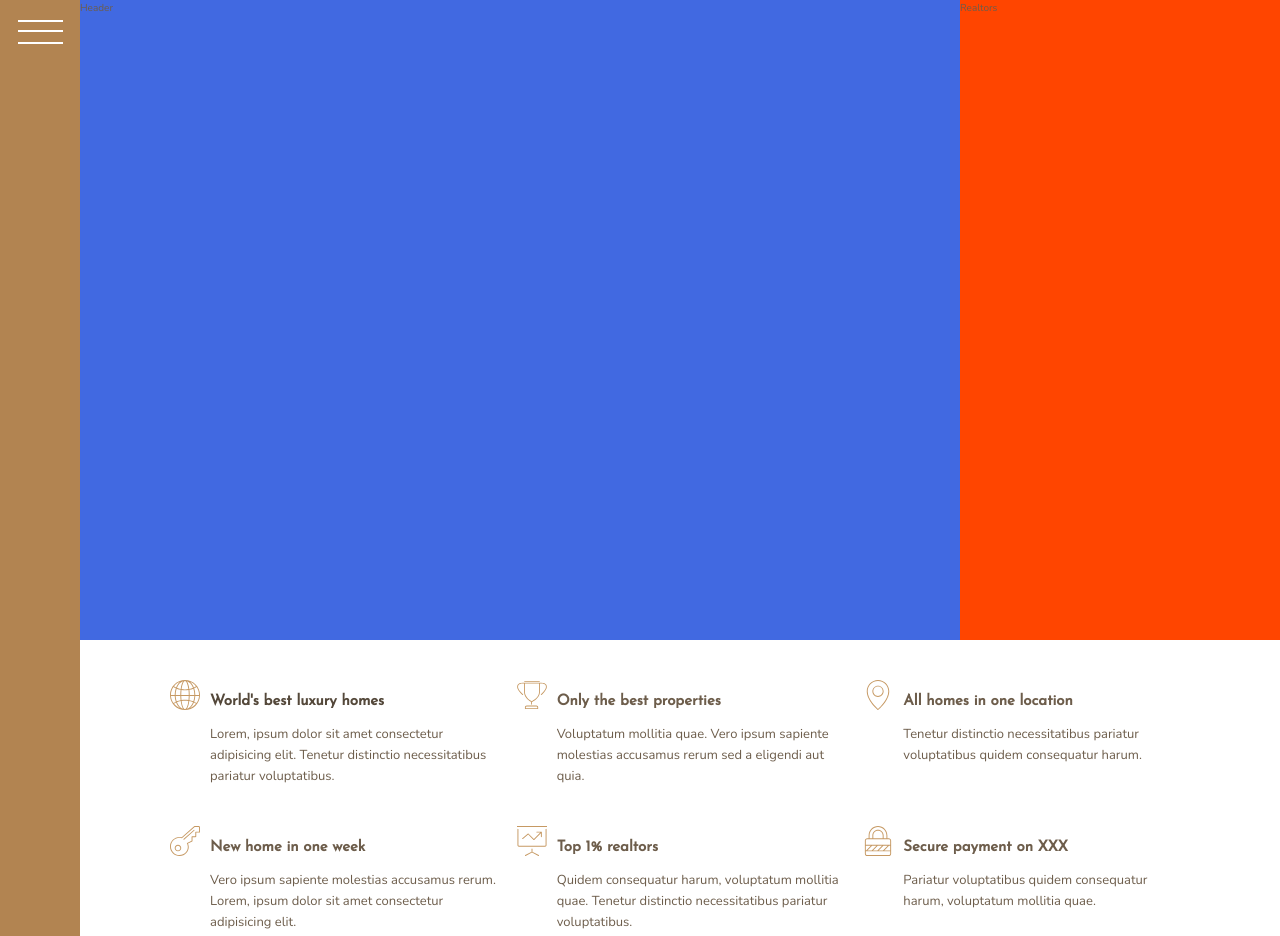
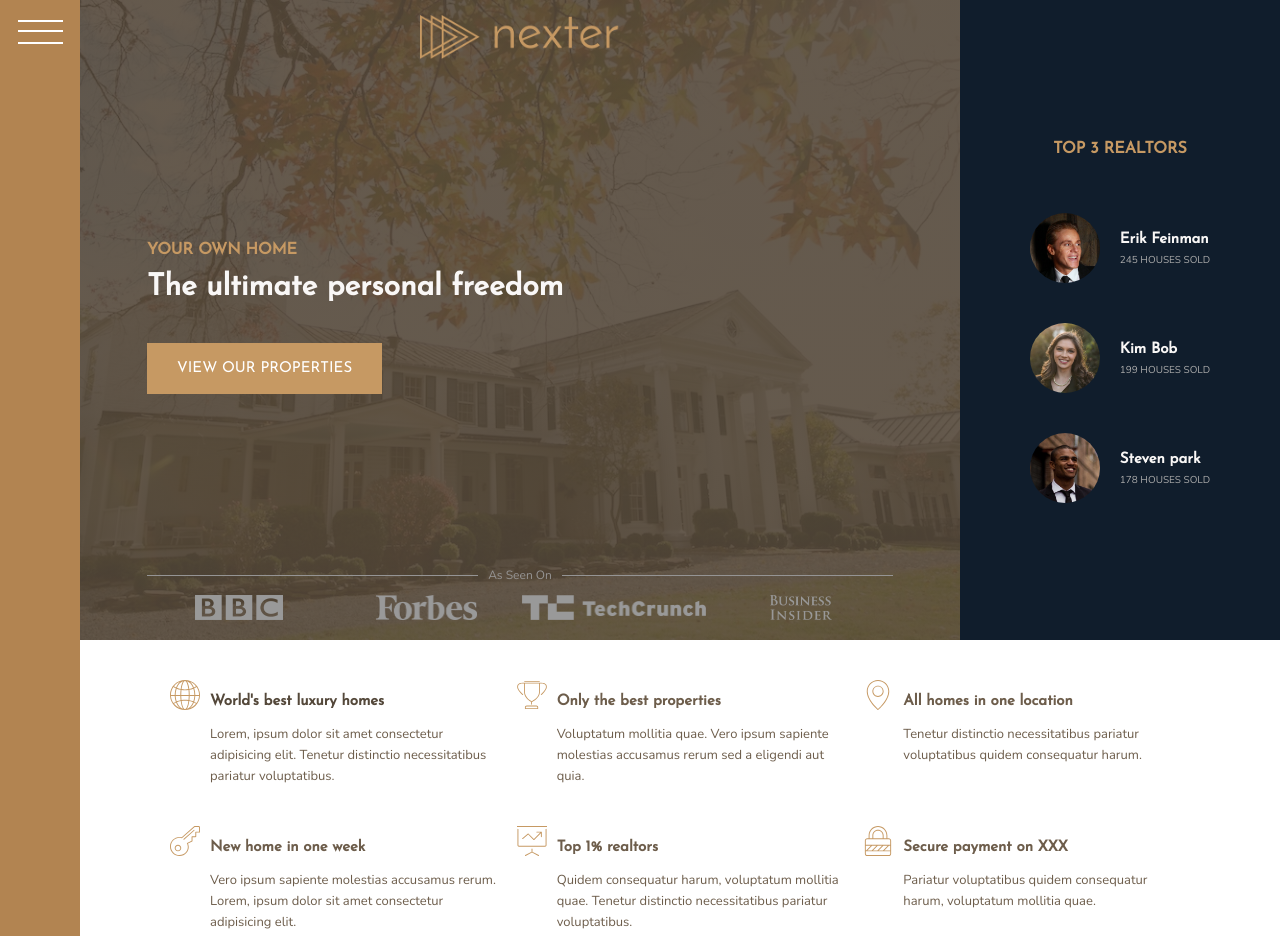
Before and after one commit to varunarya-mac/CSS, a website: page Nexter/index.html in a window 1280 px wide. Shown: the top 936 px of the page. Drawn offline with nearby package versions, Linux system fonts and the light colour scheme.

Commit message:
Completed CSS for grid UI

```diff
--- a/Nexter/index.html
+++ b/Nexter/index.html
@@ -18,8 +18,48 @@
     <div class="sidenav">
       <button class="nav-btn"></button>
     </div>
-    <header class="header">Header</header>
-    <div class="realtors">Realtors</div>
+    <header class="header">
+      <img src="./img/logo.png" alt="" class="header__logo">
+      <h3 class="heading-3">Your Own Home</h3>
+      <h1 class="heading-1">The ultimate personal freedom</h1>
+      <button class="btn header__btn">View Our Properties</button>
+      <div class="header__seenon">
+        As Seen On
+      </div>
+      <div class="header__company">
+        <img src="./img/logo-bbc.png" alt="">
+        <img src="./img/logo-forbes.png" alt="">
+        <img src="./img/logo-techcrunch.png" alt="">
+        <img src="./img/logo-bi.png" alt="">
+
+      </div>
+    </header>
+
+    <div class="realtors">
+      <h3 class="heading-3 realtors__heading">Top 3 realtors</h3>
+      <div class="realtors__list">
+        <img src="/img/realtor-1.jpeg" alt="" class="realtors__img">
+        <div class="realtors__details">
+          <h4 class="heading-4">Erik Feinman</h2>
+          <p class="realtors__sold">245 Houses sold</p>
+        </div>
+
+        <img src="/img/realtor-2.jpeg" alt="" class="realtors__img">
+        <div class="realtors__details">
+          <h4 class="heading-4">Kim Bob</h2>
+          <p class="realtors__sold">199 Houses sold</p>
+        </div>
+
+        <img src="/img/realtor-3.jpeg" alt="" class="realtors__img">
+        <div class="realtors__details">
+          <h2 class="heading-4">Steven park</h2>
+          <p class="realtors__sold">178 Houses sold</p>
+        </div>
+
+      </div>
+    </div>
+
+
     <section class="features">
       <div class="feature">
         <svg class="feature__icon">
--- a/Nexter/sass/_header.scss
+++ b/Nexter/sass/_header.scss
@@ -1,6 +1,65 @@
 .header {
     background-color: royalblue;
-
+    background-image: linear-gradient(rgba($color-grey-dark-1,.9) , rgba($color-grey-dark-1,.9)),
+         url(../img/gal-1.jpeg);
+    background-size: cover;
+    background-position: center;
     // grid-row: 1 / -1;
     grid-column: full-start / col-end 6;
+
+    display: grid;
+    grid-template-rows: 1fr min-content 6rem 1fr;
+    grid-template-columns: max-content;
+    row-gap: 1rem;
+    padding-top: 1.5rem;
+    justify-content: center;
+
+    &__logo {
+        justify-self: center;
+        width: 20rem;
+        // height: 3rem;
+    }
+
+    &__btn {
+        justify-self: start;
+        align-self: start;
+    }
+
+    &__seenon {
+
+        display: grid;
+        grid-template-columns: 1fr max-content 1fr;
+        column-gap: 1rem;
+        align-items: center;
+
+        color: $color-grey-light-1;
+        font-size: 1.2rem;
+        filter: brightness(.6);
+
+        &::after,
+        &::before {
+            content: '';
+            height: 1px;
+            display: block;
+            background-color: currentColor;
+
+        }
+
+    }
+
+
+    &__company {
+        margin-bottom: 2rem;
+        display: grid;
+        grid-template-columns: repeat(4, 1fr );
+        justify-items: center;
+        column-gap: .3rem;
+        img {
+            // width: 100%;
+            height: 2.5rem;
+            filter: brightness(.6);
+        }
+    }
+
+
 }
--- a/Nexter/sass/_realtors.scss
+++ b/Nexter/sass/_realtors.scss
@@ -1,4 +1,42 @@
 .realtors {
-    background-color: orangered;
+    background-color: $color-secondary;
     grid-column: col-start 7 / full-end;
+    // padding: 10vh;
+    display: grid;
+    grid-template-rows: min-content max-content;
+
+    row-gap: 5rem;
+    justify-content: center;
+    justify-items: center;
+    align-content: center;
+
+
+    &__heading {
+        color: $color-primary;
+
+    }
+
+    &__list {
+        display: grid;
+        grid-template-columns: min-content max-content;
+        column-gap: 2rem;
+        row-gap: 5vh;
+        align-items: center;
+        color: $color-grey-light-1;
+    }
+
+    &__details {
+
+    }
+
+    &__img {
+        width: 7rem;
+        border-radius: 50%;
+        display: block;
+    }
+
+    &__sold {
+        text-transform: uppercase;
+        color: $color-grey-light-2;
+    }
 }
--- a/Nexter/sass/_typography.scss
+++ b/Nexter/sass/_typography.scss
@@ -6,6 +6,9 @@
 }
 .heading-1 {
     @extend %heading;
+    font-size: 3rem;
+    color: $color-grey-light-1;
+    line-height: 1;
 }
 .heading-2 {
     @extend %heading;
```
Also changed, not shown: Nexter/css/style.css.
